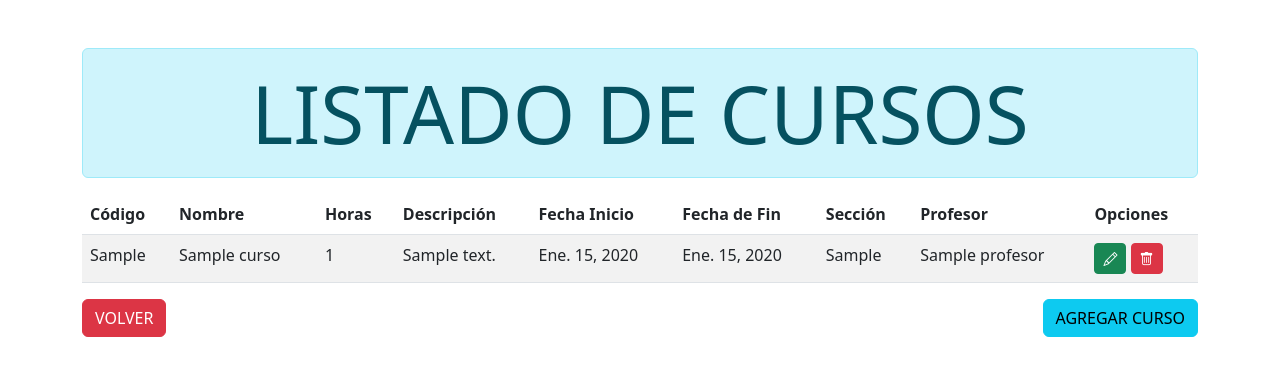
After one commit to lxishh/Backend-Eva3, a Django app: page /cursos/ in a window 1280 px wide. The commit adds this page. Shown: the top 376 px of the page. Run offline with Django 3.2, Linux system fonts and the light colour scheme; tables that the repository leaves empty hold one stand-in row (values such as "Sample post").

Commit message:
Modelo: Curso
CRUD, Admin y diseño.

```diff
--- a/appAlumno/models.py
+++ b/appAlumno/models.py
@@ -1,8 +1,25 @@
 from django.db import models
+from appProfesor.models import Profesor
 
 # Create your models here.
 class Alumno(models.Model):
-    dni = models.CharField(max_length=10)
+    dni = models.CharField(max_length=10, unique=True)
     direccion = models.CharField(max_length=50)
     telefono = models.CharField(max_length=9)
-    edad = models.IntegerField()
+    edad = models.PositiveIntegerField()
+
+class Curso(models.Model):
+    codigo = models.CharField(max_length=10, unique=True)
+    horas = models.PositiveIntegerField()
+    nombre = models.CharField(max_length=100)
+    descripcion = models.TextField()    #antes programa
+    fecha_inicio = models.DateField()
+    fecha_fin = models.DateField()
+    seccion = models.CharField(max_length=20) #antes numero
+    profesor = models.ForeignKey(Profesor, on_delete=models.CASCADE)
+
+    def datos_curso(self):
+        return "{}, {}".format(self.nombre, self.codigo)
+
+    def __str__(self):
+        return self.datos_curso()
--- a/appAlumno/views.py
+++ b/appAlumno/views.py
@@ -1,6 +1,6 @@
 from django.shortcuts import render, redirect
-from appAlumno.models import Alumno
-from appAlumno.forms import FormularioAlumno
+from appAlumno.models import Alumno, Curso
+from appAlumno.forms import FormularioAlumno, FormularioCurso
 
 # Create your views here.
 def index(request):
@@ -40,3 +40,39 @@ def actualizarAlumno(request, id):
         form = FormularioAlumno(instance=alumno)
     data = {'form':form}
     return render(request, 'registrarAlumnos.html', data)
+
+# Cursos
+def listadoCursos(request):
+    cursos = Curso.objects.all
+    data = {'cursos':cursos}
+    return render(request, 'listadoCursos.html', data)
+
+def agregarCurso(request):
+    form = FormularioCurso()
+    if request.method == 'POST':
+        form = FormularioCurso(request.POST)
+        if form.is_valid():
+            form.save()
+            return index(request)
+    else:
+        FormularioCurso()
+    data = {'form':form}
+    return render(request, 'agregarCurso.html', data)
+
+def eliminarCurso(request, id):
+    curso = Curso.objects.get(id=id)
+    curso.delete()
+    return redirect('/cursos')
+
+def actualizarCurso(request, id):
+    curso = Curso.objects.get(id=id)
+    form = FormularioCurso(instance=curso)
+    if request.method == 'POST':
+        form = FormularioCurso(request.POST, instance=curso)
+        if form.is_valid():
+            form.save()
+            return index(request)
+    else:
+        form = FormularioCurso(instance=curso)
+    data = {'form':form}
+    return render(request, 'agregarCurso.html', data)
--- a/appProfesor/models.py
+++ b/appProfesor/models.py
@@ -11,7 +11,19 @@ def validnumeros(value):
 
 # Create your models here.
 class Profesor(models.Model):
+    dni = models.CharField(max_length=10, unique=True, validators=[validnumeros])
     nombre = models.CharField(max_length=30,validators=[validnombre])
     telefono = models.CharField(max_length=30,validators=[validnumeros])
-    dni = models.CharField(max_length=30,validators=[validnumeros])
     direccion = models.CharField(max_length=30)
+
+    def datos_profesor(self):
+        return "{}, {}".format(self.nombre, self.dni)
+
+    def __str__(self):
+        return self.datos_profesor()
+
+    class Meta:
+        verbose_name = 'Profesor'
+        verbose_name_plural = 'Profesores'
+        db_table = 'profesor'
+        ordering = ['nombre']
--- a/proyectoAlumno/settings.py
+++ b/proyectoAlumno/settings.py
@@ -110,7 +110,7 @@ AUTH_PASSWORD_VALIDATORS = [
 # Internationalization
 # https://docs.djangoproject.com/en/3.2/topics/i18n/
 
-LANGUAGE_CODE = 'en-us'
+LANGUAGE_CODE = 'es'
 
 TIME_ZONE = 'UTC'
 
--- a/proyectoAlumno/urls.py
+++ b/proyectoAlumno/urls.py
@@ -29,4 +29,8 @@ urlpatterns = [
     path('agregarProfesor/',appProfesor.agregarProfesor),
     path('eliminarProfesor/<int:id>',appProfesor.eliminarProfesor),
     path('actualizarProfesor/<int:id>',appProfesor.actualizarProfesor),
+    path('cursos/', appAlumno.listadoCursos),
+    path('agregarCurso/', appAlumno.agregarCurso),
+    path('actualizarCurso/<int:id>', appAlumno.actualizarCurso),
+    path('eliminarCurso/<int:id>', appAlumno.eliminarCurso)
 ]
--- a/templates/appTemplate/index.html
+++ b/templates/appTemplate/index.html
@@ -16,6 +16,7 @@
 
     <div class="text-center">
       <a href="/alumnos" class="btn btn-info">ALUMNOS</a>
+      <a href="/cursos" class="btn btn-info">CURSOS</a>
       <a href="/profesores" class="btn btn-info">PROFESORES</a>
     </div>
   </body>
--- /dev/null
+++ b/templates/appTemplate/listadoCursos.html
@@ -0,0 +1,72 @@
+<!DOCTYPE html>
+<html lang="en">
+  <head>
+    <meta charset="UTF-8" />
+    <meta name="viewport" content="width=device-width, initial-scale=1.0" />
+    <title>Cursos</title>
+    <link
+      href="https://cdn.jsdelivr.net/npm/bootstrap@5.3.0/dist/css/bootstrap.min.css"
+      rel="stylesheet"
+    />
+    <link
+      rel="stylesheet"
+      href="https://cdn.jsdelivr.net/npm/bootstrap-icons@1.5.0/font/bootstrap-icons.css"
+    />
+  </head>
+  <body class="container mt-5">
+    <div class="alert alert-info display-1 text-center">LISTADO DE CURSOS</div>
+
+    {% if cursos %}
+    <table class="table table-striped table-inverse table-responsive">
+      <thead class="thead-inverse">
+        <tr>
+          <th>Código</th>
+          <th>Nombre</th>
+          <th>Horas</th>
+          <th>Descripción</th>
+          <th>Fecha Inicio</th>
+          <th>Fecha de Fin</th>
+          <th>Sección</th>
+          <th>Profesor</th>
+          <th>Opciones</th>
+        </tr>
+      </thead>
+      <tbody>
+        {% for curso in cursos %}
+        <tr>
+          <td scope="row">{{ curso.codigo }}</td>
+          <td>{{ curso.nombre }}</td>
+          <td>{{ curso.horas }}</td>
+          <td>{{ curso.descripcion }}</td>
+          <td>{{ curso.fecha_inicio }}</td>
+          <td>{{ curso.fecha_fin }}</td>
+          <td>{{ curso.seccion }}</td>
+          <td>{{ curso.profesor.nombre }}</td>
+          <td>
+            <a
+              href="/actualizarCurso/{{ curso.id }}"
+              class="btn btn-success btn-sm"
+            >
+              <i class="bi bi-pencil"></i>
+            </a>
+            <a
+              href="/eliminarCurso/{{ curso.id }}"
+              class="btn btn-danger btn-sm"
+            >
+              <i class="bi bi-trash"></i>
+            </a>
+          </td>
+        </tr>
+        {% endfor %}
+      </tbody>
+    </table>
+    {% else %}
+    <div class="alert alert-primary" role="alert">
+      <strong>No se encuentran cursos registrados en el sistema.</strong>
+    </div>
+    {% endif %}
+
+    <a href="../" class="btn btn-danger">VOLVER</a>
+    <a href="/agregarCurso" class="btn btn-info float-end">AGREGAR CURSO</a>
+  </body>
+</html>
```
Also changed, not shown: appAlumno/admin.py (+7 -1 lines), appAlumno/forms.py (+6 -1 lines), templates/appTemplate/agregarCurso.html (added, +26 -0 lines), appAlumno/migrations/0003_auto_20241111_2318.py (added), appAlumno/migrations/0004_alter_curso_seccion.py (added), appProfesor/migrations/0003_auto_20241111_2318.py (added).
